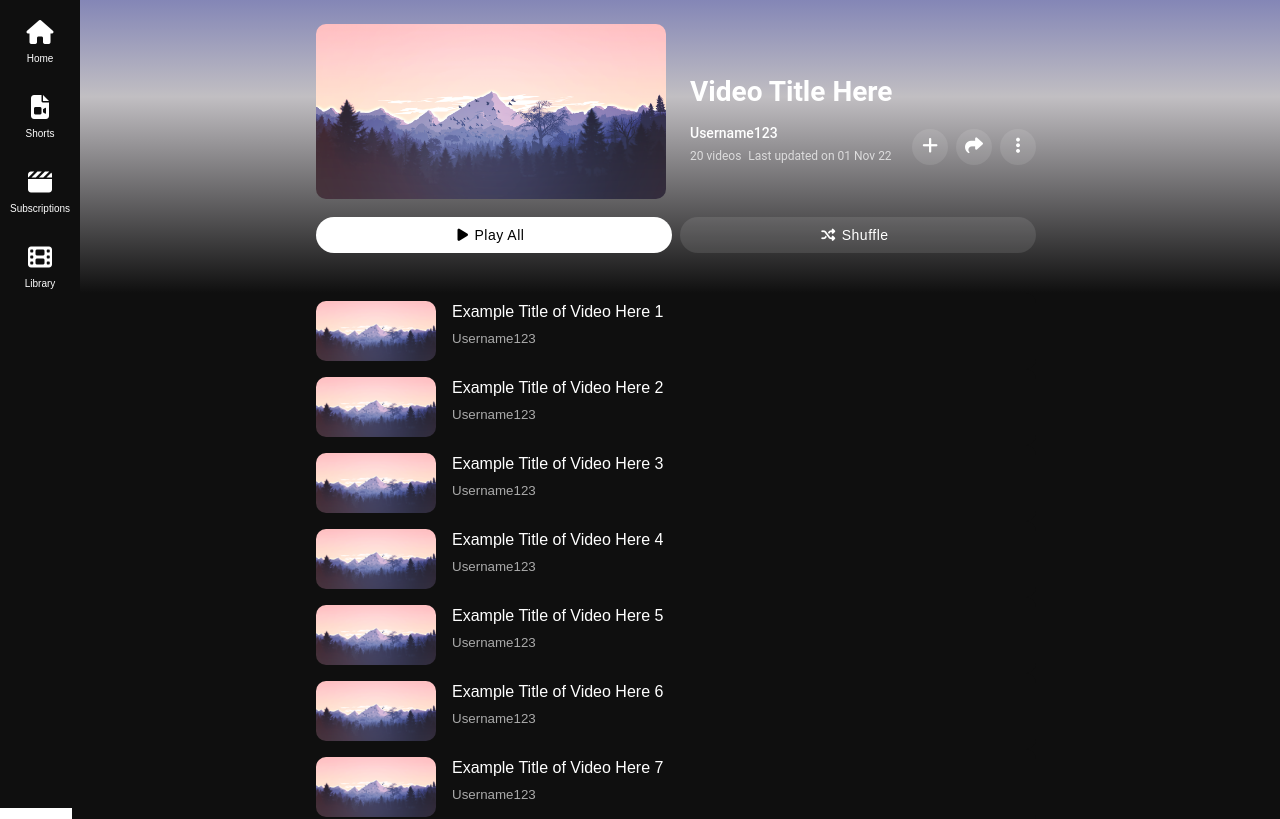
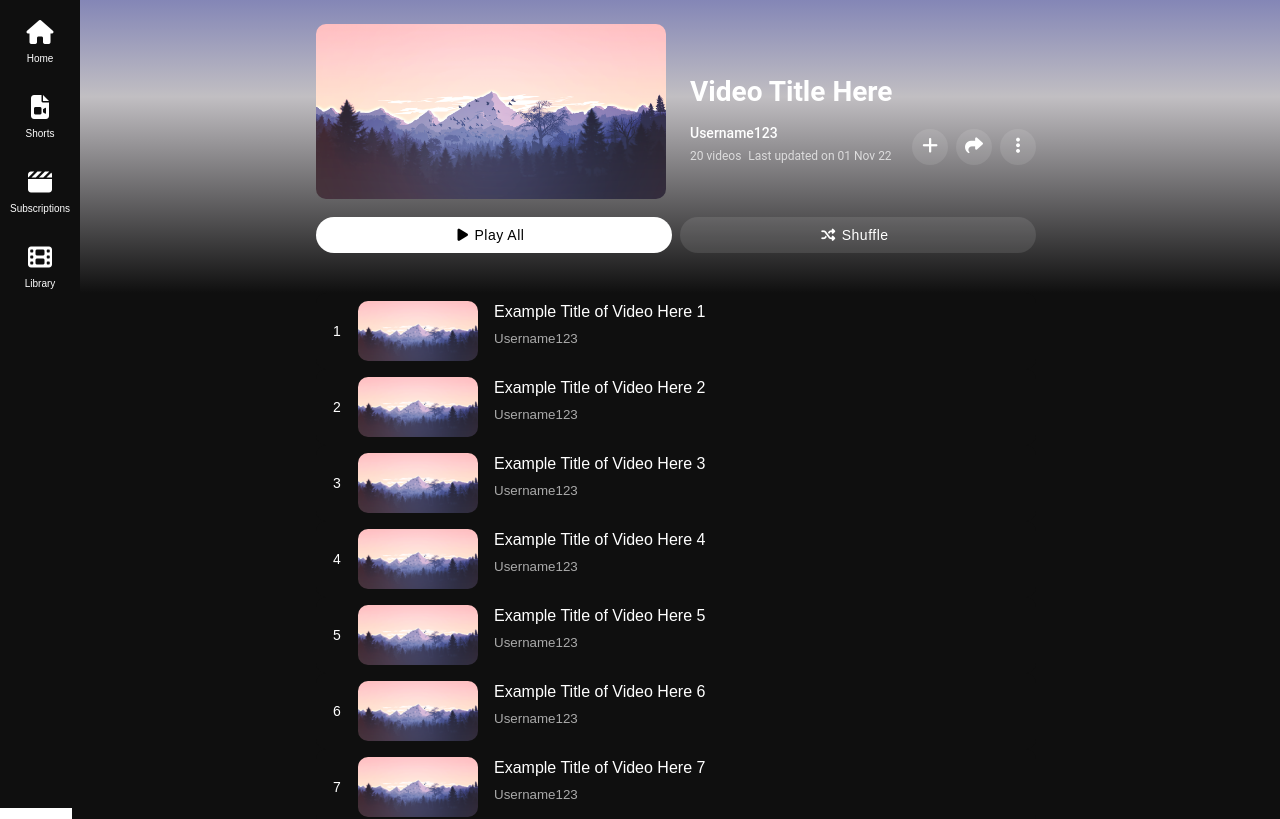
Before and after one commit to sandesh-rai/yt-playlist-mockup, a Vue app: page / in a window 1280 px wide. Shown: the top 819 px of the page. Built offline with nearby package versions, Linux system fonts and the light colour scheme.

Commit message:
Add video number to video bar

```diff
--- a/src/components/PlaylistContentVideoBar.vue
+++ b/src/components/PlaylistContentVideoBar.vue
@@ -1,5 +1,6 @@
 <template>
     <button class="video-bar">
+        <p>{{videoNumber}}</p>
         <img class="video-bar__thumbnail" src="../assets/img/mountains-royalty-free.png" alt="header-mountain-image"/>
         <div class="video-bar__video-data">
             <h5>{{`Example Title of Video Here ${videoNumber}`}}</h5>
@@ -26,14 +27,21 @@ export default {
 button.video-bar {
     display: flex;
     padding: 8px 0px;
-    border-top-right-radius: 10px;
-    border-bottom-right-radius: 10px;
+    border-radius: 10px;
     background-color: $base-dark-bg;
     border: none;
 }
 
 button.video-bar:hover, button.video-bar:active, button.video-bar:focus-visible {
     background-color: rgba(255, 255, 255, 0.1);
+}
+
+button.video-bar > p {
+    color: #fff;
+    padding: 8px 14px 0px;
+    font-weight: 500;
+    font-size: 1.4rem;
+    width: 1.4rem;
 }
 
 img.video-bar__thumbnail {
```
